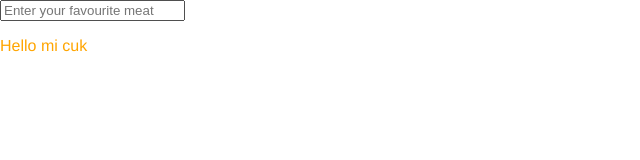
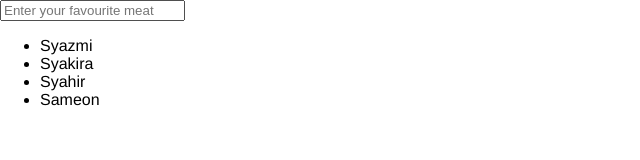
Before and after one commit to Syahirdev/angularjs-playlist, a website: page index.html in a window 1280 px wide. Shown: the whole page, without its empty margins (0-640 px from the left). Drawn offline with nearby package versions, Linux system fonts and the light colour scheme.

Commit message:
Update index.html
ng-repeat: to loop foreach

```diff
--- a/index.html
+++ b/index.html
@@ -5,8 +5,10 @@
 		<link href="content/css/styles.css" rel="stylesheet" type="text/css" />
 		<script src="node_modules\angular\angular.min.js"></script>
 	</head>
-	<body ng-init="color='orange'">
+	<body ng-init="persons=['Syazmi','Syakira','Syahir','Sameon']">
 		<input type="text" ng-model="favMeat" placeholder="Enter your favourite meat" />
-		<p class="{{color}}">Hello mi cuk</p>
+		<ul>
+			<li ng-repeat="person in persons">{{person}}</li>
+		</ul>
 	</body>
 </html>
```
